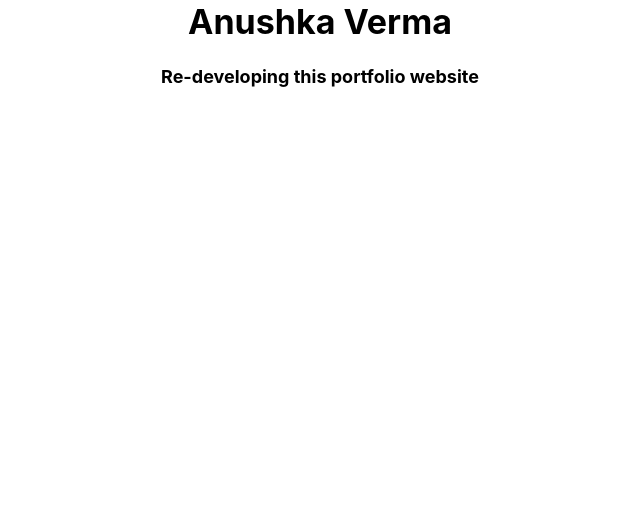
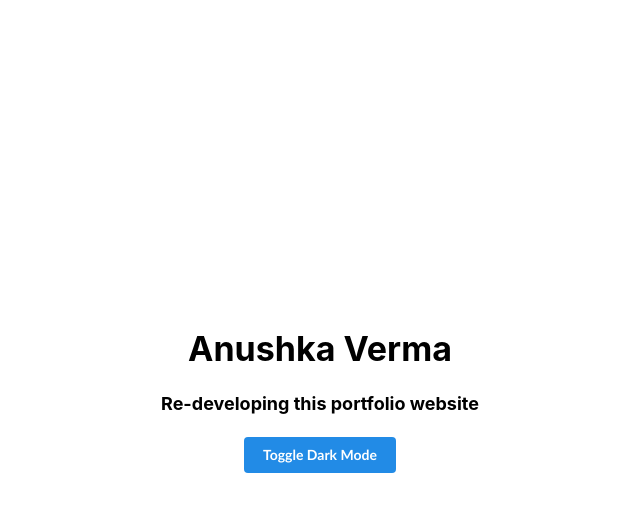
Before and after one commit to theanushka-v18/anushka-s-portfolio, a React (Vite) app: page / in a window 1280 px wide. Shown: the top 512 px of the page, without its empty margins (320-960 px from the left). Built offline with nearby package versions, Linux system fonts and the light colour scheme.

Commit message:
implemented basic dark/light mode

```diff
--- a/src/App.jsx
+++ b/src/App.jsx
@@ -1,6 +1,8 @@
-import { Box, Title } from "@mantine/core";
+import { Box, Title, Button, useMantineColorScheme } from "@mantine/core";
 
 const App = () => {
+  const { colorScheme, setColorScheme } = useMantineColorScheme();
+
   return (
     <Box
       style={{
@@ -9,10 +11,19 @@ const App = () => {
         alignItems: "center",
         flexDirection: "column",
         gap: "20px",
+        height: "100vh",
       }}
     >
       <Title order={1}>Anushka Verma</Title>
       <Title order={4}>Re-developing this portfolio website</Title>
+
+      <Button
+        onClick={() =>
+          setColorScheme(colorScheme === "dark" ? "light" : "dark")
+        }
+      >
+        Toggle {colorScheme === "dark" ? "Light" : "Dark"} Mode
+      </Button>
     </Box>
   );
 };
--- a/src/index.css
+++ b/src/index.css
@@ -4,3 +4,8 @@
   box-sizing: border-box;
   font-family: "Gill Sans", "Gill Sans MT", Calibri, "Trebuchet MS", sans-serif;
 }
+
+body {
+  background-color: var(--mantine-color-body);
+  color: var(--mantine-color-text);
+}
--- a/src/main.jsx
+++ b/src/main.jsx
@@ -7,7 +7,11 @@ import { MantineProvider } from "@mantine/core";
 
 createRoot(document.getElementById("root")).render(
   <StrictMode>
-    <MantineProvider>
+    <MantineProvider
+      defaultColorScheme="light" // 👈 sets default theme
+      withGlobalStyles
+      withNormalizeCSS
+    >
       <App />
     </MantineProvider>
   </StrictMode>
```
